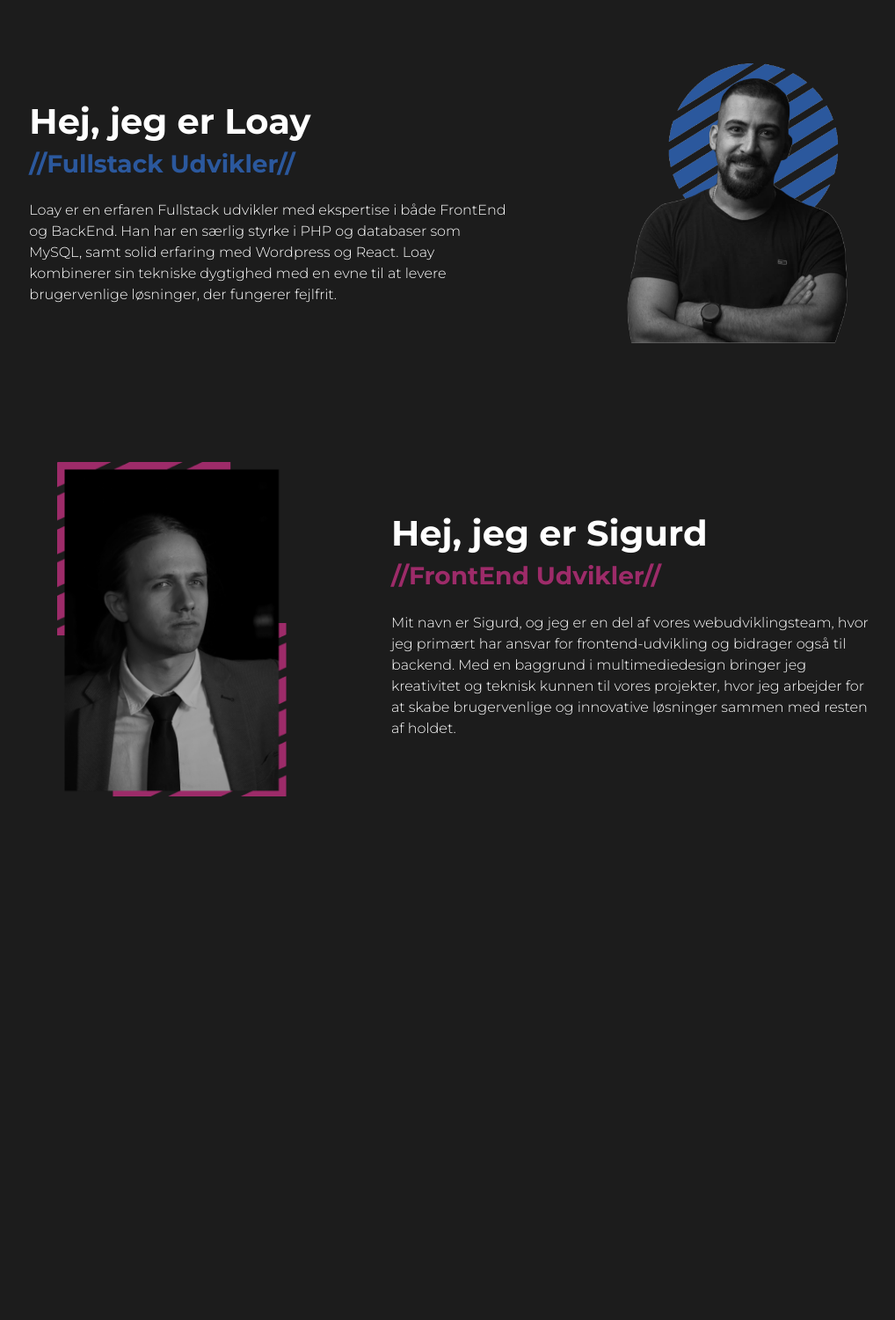
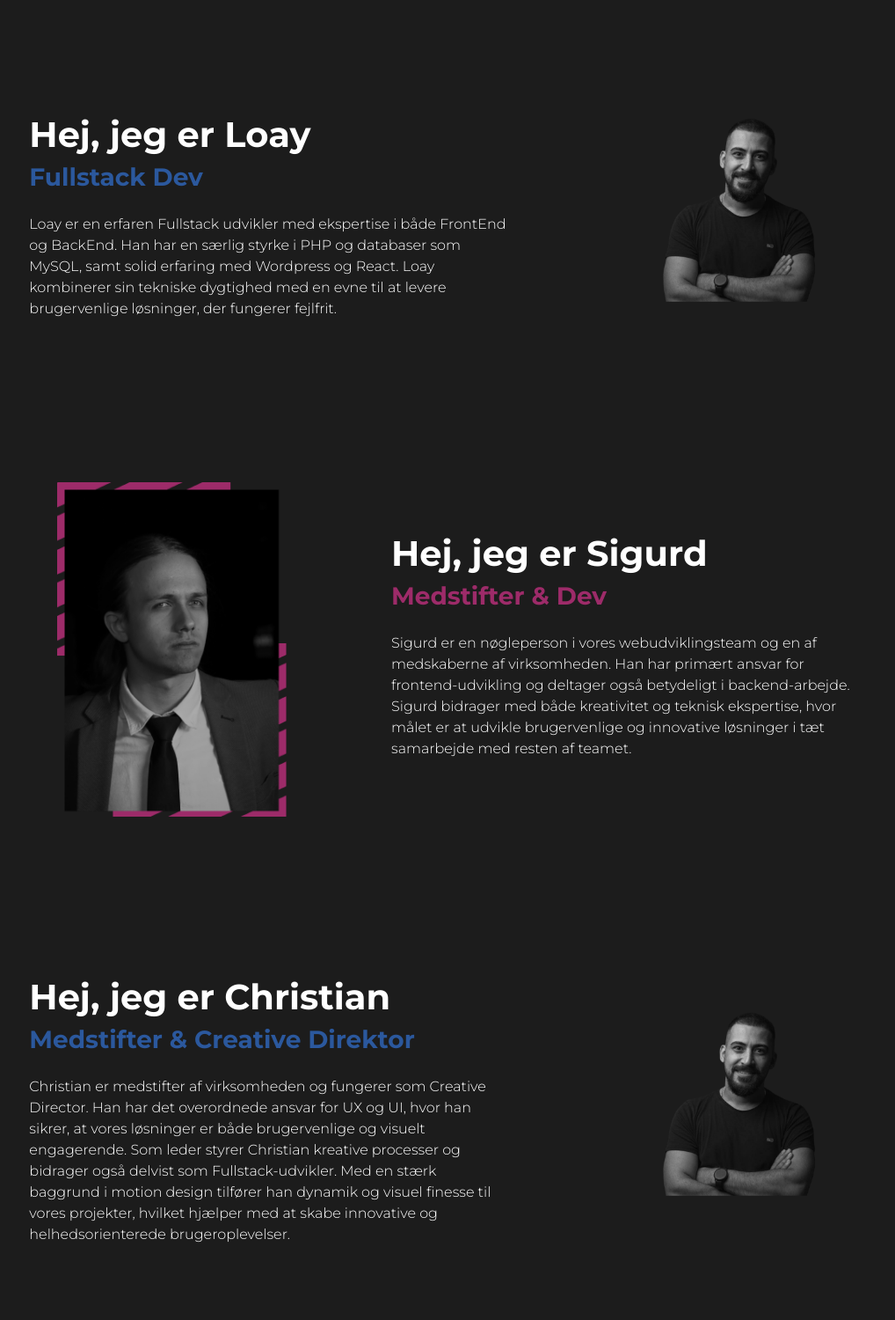
Before and after one commit to Arnsdorf/NordicWebWorks, a PHP site: page /moedholdet.php in a window 1280 px wide. Shown: the part 69-1569 px from the top of the page at 88% size, without its empty margins (112-1130 px from the left). Before the commit the page ends 974 px from the top, so only its background shows below. Run offline with PHP 8.4, Linux system fonts and the light colour scheme; some libraries are stand-ins or nearby versions.

Commit message:
Mød Holdet 1.3

```diff
--- a/moedholdet.php
+++ b/moedholdet.php
@@ -7,7 +7,7 @@
             <div class="row d-flex justify-content-evenly align-items-end align-items-md-center">
                 <div class="col-md-6 mt-3 pt-5">
                     <h2 class="display-6 mb-2 text-white fw-bold">Hej, jeg er Loay</h2>
-                        <h3 class="text-blue mb-3 fw-bold">//Fullstack Udvikler//</h3>
+                    <h3 class="text-blue mb-3 fw-bold">Fullstack Dev</h3>
                     <p class="pt-2 pb-2 text-white fw-light fs-6">
                         Loay er en erfaren Fullstack udvikler med ekspertise i både
                         FrontEnd og BackEnd. Han har en særlig styrke i PHP og databaser som MySQL,
@@ -25,21 +25,18 @@
             </div>
         </div>
         <br><br>
-        </div>
-
-        <div class="container-fluid mt-2">
 
         <div class="container pt-3 mb-5">
             <div class="row d-flex justify-content-evenly flex-row-reverse align-items-end align-items-md-center">
                 <div class="col-md-6 mt-3 pt-5">
                     <h2 class="display-6 mb-2 text-white fw-bold">Hej, jeg er Sigurd</h2>
-                        <h3 class="text-purple mb-3 fw-bold">//FrontEnd Udvikler//</h3>
+                    <h3 class="text-purple mb-3 fw-bold">Medstifter & Dev</h3>
                     <p class="pt-2 pb-2 text-white fw-light fs-6">
-                            Mit navn er Sigurd, og jeg er en del af vores webudviklingsteam,
-                            hvor jeg primært har ansvar for frontend-udvikling og bidrager også
-                            til backend. Med en baggrund i multimediedesign bringer jeg kreativitet
-                            og teknisk kunnen til vores projekter, hvor jeg arbejder for at skabe
-                            brugervenlige og innovative løsninger sammen med resten af holdet.
+                        Sigurd er en nøgleperson i vores webudviklingsteam og en af medskaberne
+                        af virksomheden. Han har primært ansvar for frontend-udvikling og
+                        deltager også betydeligt i backend-arbejde. Sigurd bidrager med både
+                        kreativitet og teknisk ekspertise, hvor målet er at
+                        udvikle brugervenlige og innovative løsninger i tæt samarbejde med resten af teamet.
                     </p>
                 </div>
 
@@ -52,7 +49,39 @@
             </div>
         </div>
         <br><br>
+
+        <div class="container pt-3 mb-2">
+            <div class="row d-flex justify-content-evenly align-items-end align-items-md-center">
+                <div class="col-md-6 mt-3 pt-5">
+                    <h2 class="display-6 mb-2 text-white fw-bold">Hej, jeg er Christian</h2>
+                    <h3 class="text-blue mb-3 fw-bold">Medstifter & Creative Direktor</h3>
+                    <p class="pt-2 pb-2 text-white fw-light fs-6">
+                        Christian er medstifter af virksomheden og fungerer som Creative Director.
+                        Han har det overordnede ansvar for UX og UI, hvor han sikrer, at
+                        vores løsninger er både brugervenlige og visuelt engagerende. Som
+                        leder styrer Christian kreative processer og bidrager også delvist
+                        som Fullstack-udvikler. Med en stærk baggrund i motion design tilfører
+                        han dynamik og visuel finesse til vores projekter, hvilket hjælper
+                        med at skabe innovative og helhedsorienterede brugeroplevelser.
+                    </p>
                 </div>
+
+                <div class="col-md-4 mt-5">
+                    <div class="row">
+                        <!-- Billede -->
+                        <img class="" src="uploads/loay_meet.png" alt="Loay">
+                    </div>
+                </div>
+            </div>
+        </div>
+        <br><br>
+
+    </div>
+
+
+
+
+
 
 </section>
 
```
Also changed, not shown: css/styles.scss (+35 -0 lines), meettheteam.php (added, +47 -0 lines), css/styles.css, uploads/CrewGoodFellas.jpg (added), uploads/loay_meet.png, 1 other file. Lines whose indentation alone changed are shown as unchanged.
